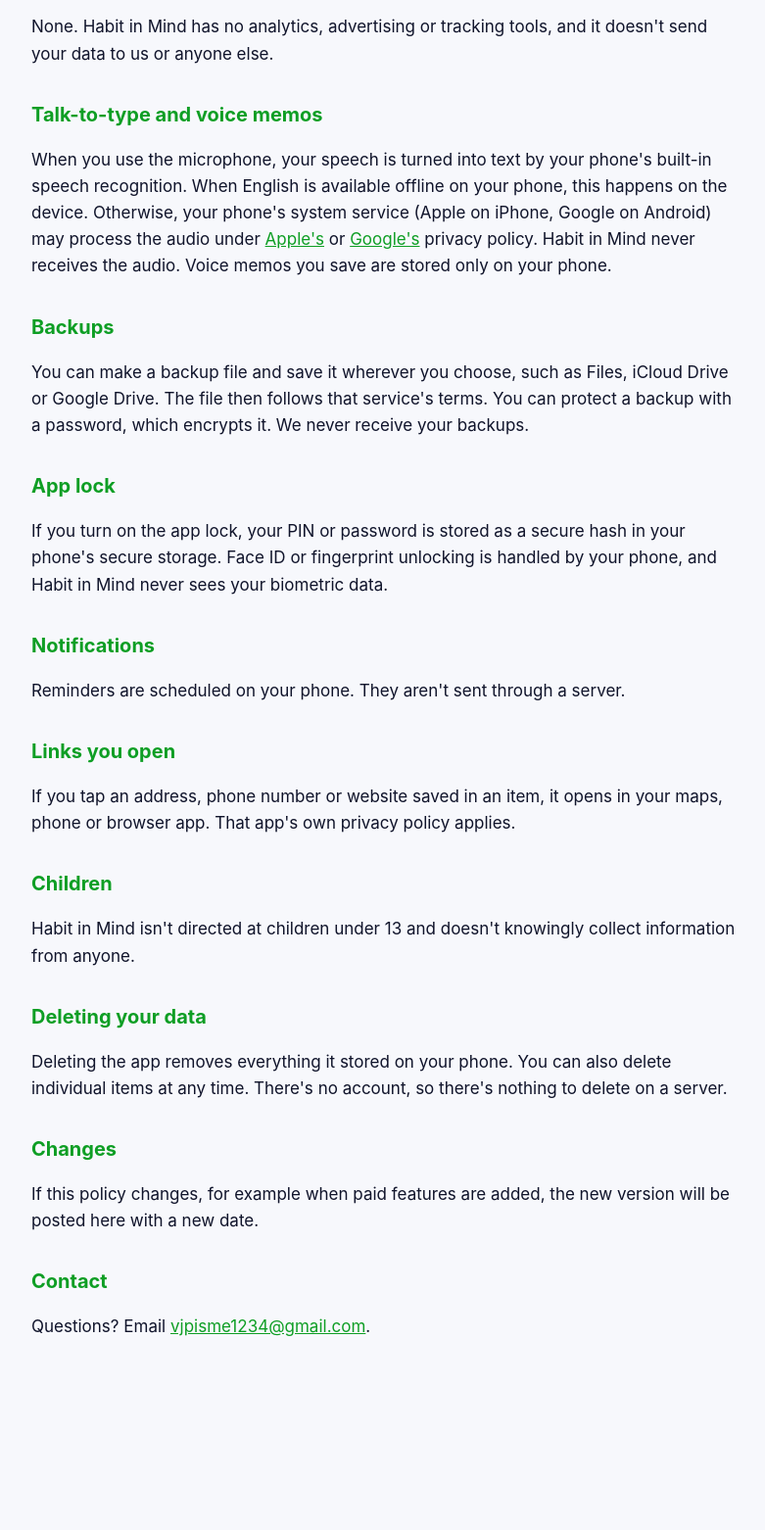
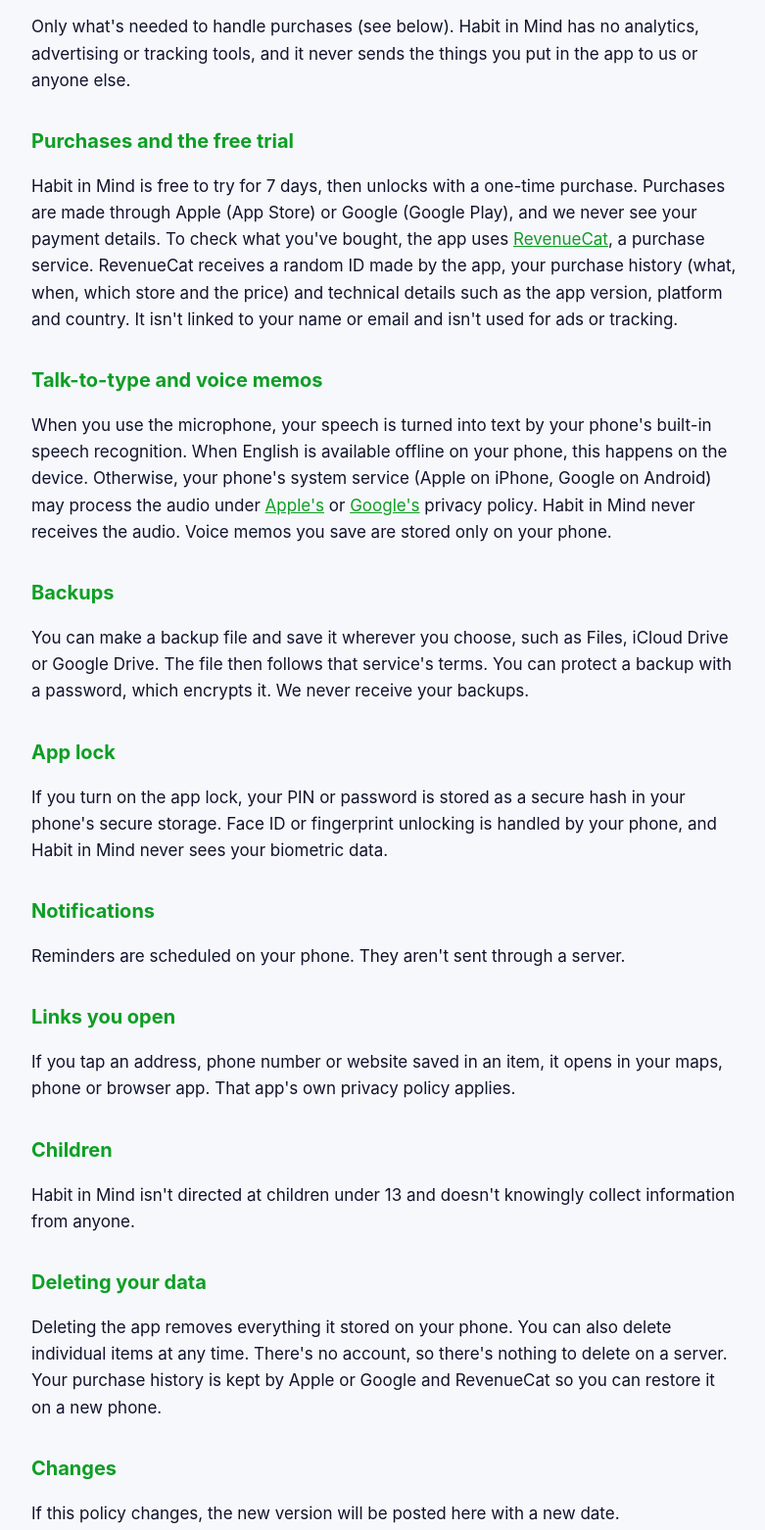
Before and after one commit to vjpisme1234-boop/habitinmind-privacy, a plain HTML site: page index.html in a window 1280 px wide. Shown: the part 460-2022 px from the top of the page at 98% size, without its empty margins (248-1029 px from the left). Before the commit the page ends 1910 px from the top, so only its background shows below. Drawn offline with Linux system fonts and the light colour scheme.

Commit message:
Cover purchases and the free trial

```diff
--- a/index.html
+++ b/index.html
@@ -27,7 +27,10 @@
 <p>Everything you put in the app stays on your device. That includes your schedule, tasks, countdowns, habits, routines, notes, files, photos, voice memos and settings. It also includes your profile (name, birthday and photo) and your app lock. We don't run servers that receive this data, and we can't see it.</p>
 
 <h2>Information we collect</h2>
-<p>None. Habit in Mind has no analytics, advertising or tracking tools, and it doesn't send your data to us or anyone else.</p>
+<p>Only what's needed to handle purchases (see below). Habit in Mind has no analytics, advertising or tracking tools, and it never sends the things you put in the app to us or anyone else.</p>
+
+<h2>Purchases and the free trial</h2>
+<p>Habit in Mind is free to try for 7 days, then unlocks with a one-time purchase. Purchases are made through Apple (App Store) or Google (Google Play), and we never see your payment details. To check what you've bought, the app uses <a href="https://www.revenuecat.com/privacy">RevenueCat</a>, a purchase service. RevenueCat receives a random ID made by the app, your purchase history (what, when, which store and the price) and technical details such as the app version, platform and country. It isn't linked to your name or email and isn't used for ads or tracking.</p>
 
 <h2>Talk-to-type and voice memos</h2>
 <p>When you use the microphone, your speech is turned into text by your phone's built-in speech recognition. When English is available offline on your phone, this happens on the device. Otherwise, your phone's system service (Apple on iPhone, Google on Android) may process the audio under <a href="https://www.apple.com/legal/privacy/">Apple's</a> or <a href="https://policies.google.com/privacy">Google's</a> privacy policy. Habit in Mind never receives the audio. Voice memos you save are stored only on your phone.</p>
@@ -48,10 +51,10 @@
 <p>Habit in Mind isn't directed at children under 13 and doesn't knowingly collect information from anyone.</p>
 
 <h2>Deleting your data</h2>
-<p>Deleting the app removes everything it stored on your phone. You can also delete individual items at any time. There's no account, so there's nothing to delete on a server.</p>
+<p>Deleting the app removes everything it stored on your phone. You can also delete individual items at any time. There's no account, so there's nothing to delete on a server. Your purchase history is kept by Apple or Google and RevenueCat so you can restore it on a new phone.</p>
 
 <h2>Changes</h2>
-<p>If this policy changes, for example when paid features are added, the new version will be posted here with a new date.</p>
+<p>If this policy changes, the new version will be posted here with a new date.</p>
 
 <h2>Contact</h2>
 <p>Questions? Email <a href="mailto:vjpisme1234@gmail.com">vjpisme1234@gmail.com</a>.</p>
```
